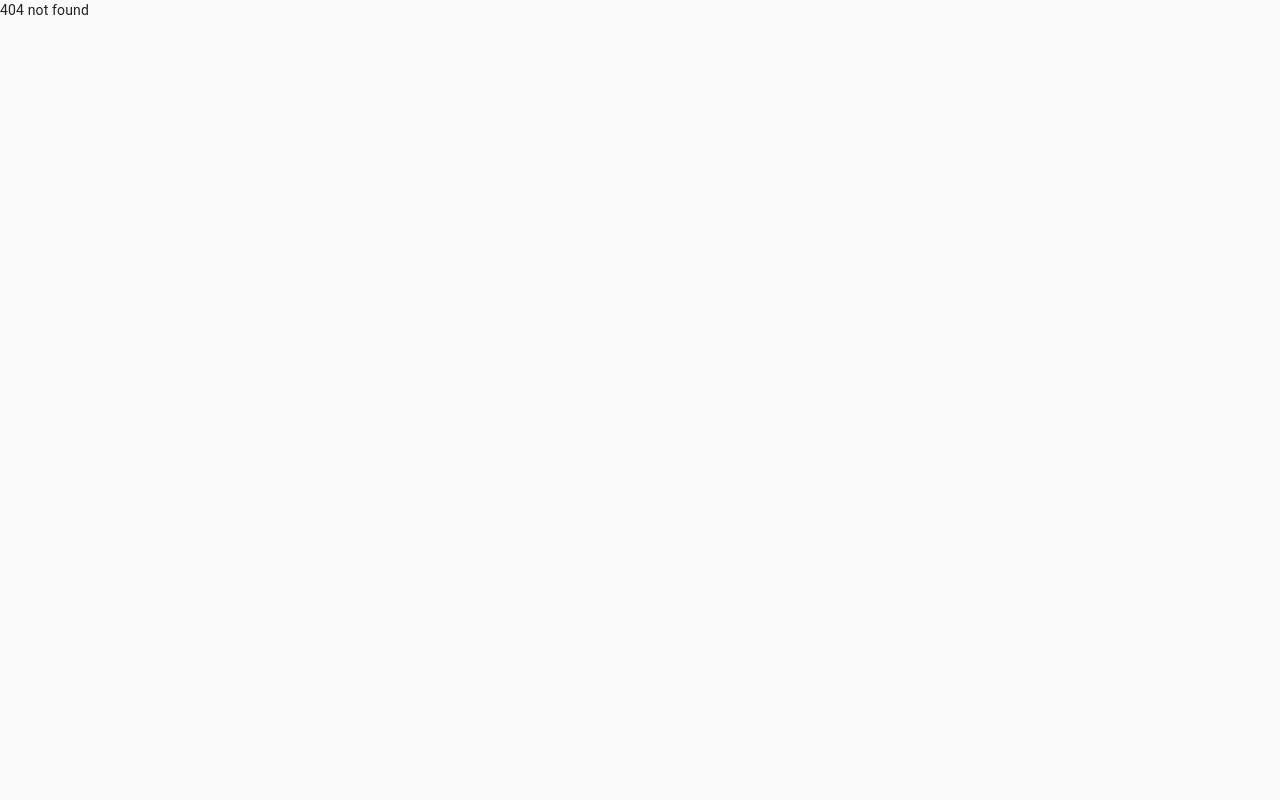
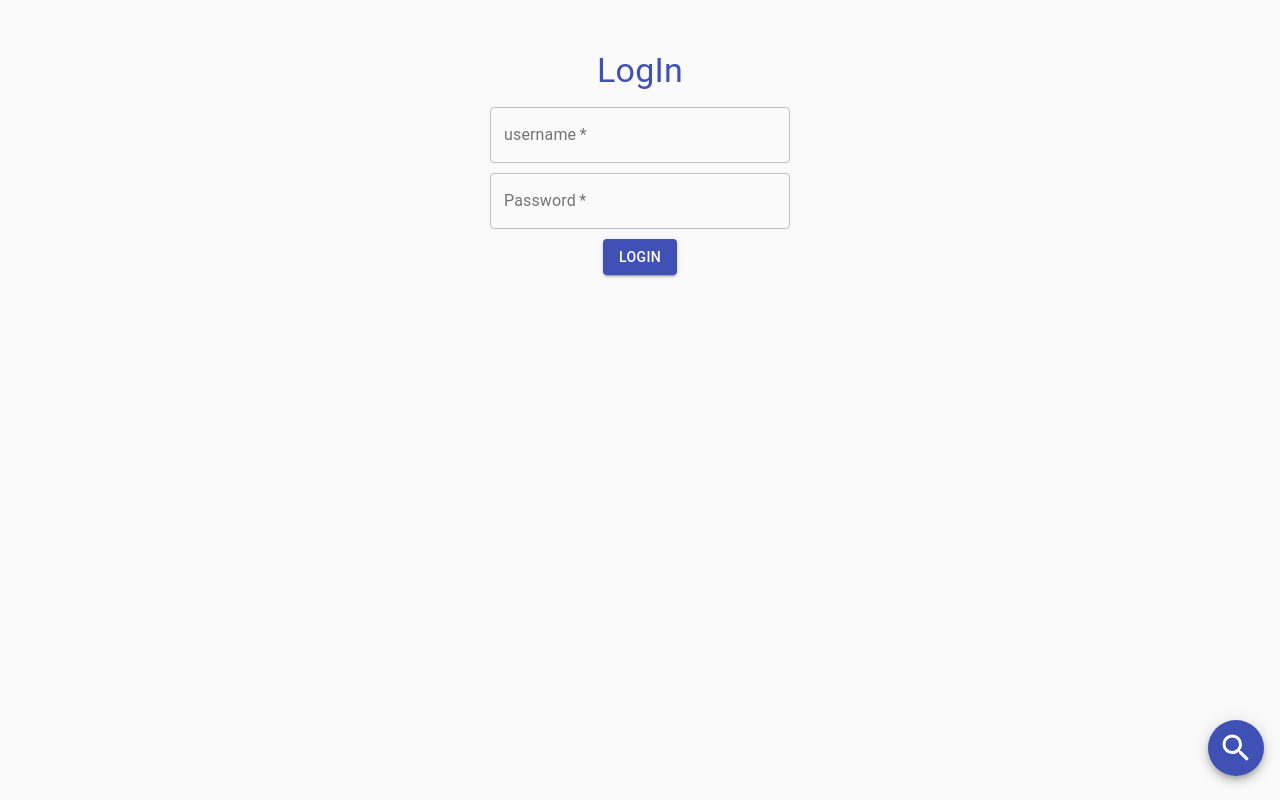
Before and after one commit to microStationCorp/abbr-client, a React (Create React App) app: page /abbr-client/admin in a window 1280 px wide. Before the commit this address had no page. Built offline with nearby package versions, Linux system fonts and the light colour scheme.

Commit message:
admin route added

```diff
--- a/src/App.js
+++ b/src/App.js
@@ -5,6 +5,7 @@ import { BrowserRouter as Router, Switch, Route } from "react-router-dom";
 import AddNewForm from "./components/AddNew/AddNewForm";
 import SearchPage from "./components/Search/SearchPage";
 import ErrorPage from "./components/Error/ErrorPage";
+import AdminPage from "./components/Admin/AdminPage";
 
 function App() {
   return (
@@ -15,6 +16,9 @@ function App() {
           <Switch>
             <Route path="/add">
               <AddNewForm />
+            </Route>
+            <Route path="/admin">
+              <AdminPage />
             </Route>
             <Route exact path="/">
               <SearchPage />
--- /dev/null
+++ b/src/components/Admin/AdminHomePage.js
@@ -0,0 +1,7 @@
+export default function AdminHome() {
+  return (
+    <>
+      <div>admin home page</div>
+    </>
+  );
+}
--- /dev/null
+++ b/src/components/Admin/AdminLoginPage.js
@@ -0,0 +1,116 @@
+import {
+  Button,
+  Container,
+  FormGroup,
+  makeStyles,
+  TextField,
+  Typography,
+} from "@material-ui/core";
+import { useState, useEffect } from "react";
+import { loginAction } from "../../redux/actions/adminAction";
+import { connect } from "react-redux";
+const useStyle = makeStyles((theme) => ({
+  inputBox: {
+    width: "300px",
+  },
+  formGroup: {
+    display: "flex",
+    alignItems: "center",
+    padding: "5px",
+  },
+  container: {
+    marginTop: "20px",
+    padding: "30px",
+  },
+}));
+
+function AdminLogin({ loginAction, isAdminLoading }) {
+  const classes = useStyle();
+
+  const [admin, setAdmin] = useState({
+    username: "",
+    password: "",
+  });
+  const [isDisable, setIsDisable] = useState(false);
+
+  useEffect(() => {
+    if (isAdminLoading) {
+      setIsDisable(true);
+    } else {
+      setIsDisable(false);
+    }
+  }, [isAdminLoading]);
+
+  const onSubmitHandler = (e) => {
+    e.preventDefault();
+
+    console.log(admin);
+    loginAction(admin);
+
+    setAdmin({
+      username: "",
+      password: "",
+    });
+  };
+  return (
+    <>
+      <div>
+        <Container maxWidth="sm" className={classes.container}>
+          <Typography
+            align="center"
+            variant="h4"
+            color="primary"
+            style={{ marginBottom: "10px" }}
+          >
+            LogIn
+          </Typography>
+
+          <form onSubmit={onSubmitHandler}>
+            <FormGroup className={classes.formGroup}>
+              <TextField
+                className={classes.inputBox}
+                required
+                variant="outlined"
+                label="username"
+                value={admin.username}
+                onChange={(e) =>
+                  setAdmin({ ...admin, username: e.target.value })
+                }
+              />
+            </FormGroup>
+            <FormGroup className={classes.formGroup}>
+              <TextField
+                className={classes.inputBox}
+                required
+                variant="outlined"
+                label="Password"
+                type="password"
+                value={admin.password}
+                onChange={(e) =>
+                  setAdmin({ ...admin, password: e.target.value })
+                }
+              />
+            </FormGroup>
+            <FormGroup className={classes.formGroup}>
+              <Button
+                type="submit"
+                variant="contained"
+                color="primary"
+                disabled={isDisable}
+              >
+                LogIn
+              </Button>
+            </FormGroup>
+          </form>
+        </Container>
+      </div>
+    </>
+  );
+}
+
+const mapStateToProps = (state) => {
+  return {
+    isAdminLoading: state.admin.isAdminLoading,
+  };
+};
+export default connect(mapStateToProps, { loginAction })(AdminLogin);
--- /dev/null
+++ b/src/components/Admin/AdminPage.js
@@ -0,0 +1,22 @@
+import AdminLogin from "./AdminLoginPage";
+import { mdiMagnify } from "@mdi/js";
+import FloatButton from "../FloatButton";
+import { connect } from "react-redux";
+import AdminHome from "./AdminHomePage";
+
+function AdminPage({ isAdmin }) {
+  return (
+    <>
+      {isAdmin ? <AdminHome /> : <AdminLogin />}
+      <FloatButton iconName={mdiMagnify} goto="search" />
+    </>
+  );
+}
+
+const mapStateToProps = (state) => {
+  return {
+    isAdmin: state.admin.isAuthenticated,
+  };
+};
+
+export default connect(mapStateToProps)(AdminPage);
--- a/src/redux/actions/adminAction.js
+++ b/src/redux/actions/adminAction.js
@@ -4,11 +4,16 @@ import {
   ADMIN_LOADED,
   ADMIN_LOADING,
   LOGIN_FAILED,
+  LOGIN_PROCESSING,
   LOGIN_SUCCESS,
   LOG_OUT,
 } from "../constant/constants";
 
 export const loginAction = ({ username, password }) => (dispatch) => {
+  dispatch({
+    type: LOGIN_PROCESSING,
+  });
+
   //headers
   const config = {
     headers: {
--- a/src/redux/constant/constants.js
+++ b/src/redux/constant/constants.js
@@ -8,6 +8,7 @@ export const ADMIN_LOADING = "ADMIN_LOADING";
 export const ADMIN_LOADED = "ADMIN_LOADED";
 export const ADMIN_AUTH_ERROR = "ADMIN_AUTH_ERROR";
 
+export const LOGIN_PROCESSING = "LOGIN_PROCESSING";
 export const LOGIN_SUCCESS = "LOGIN_SUCCESS";
 export const LOGIN_FAILED = "LOGIN_FAILED";
 export const LOG_OUT = "LOG_OUT";
--- a/src/redux/reducer/reducer.js
+++ b/src/redux/reducer/reducer.js
@@ -9,6 +9,7 @@ import {
   GET_DATA,
   ITEM_LOADING,
   LOGIN_FAILED,
+  LOGIN_PROCESSING,
   LOGIN_SUCCESS,
   LOG_OUT,
 } from "../constant/constants";
@@ -77,6 +78,11 @@ export const adminReducer = (state = adminState, action) => {
         ...state,
         isAdminLoading: true,
       };
+    case LOGIN_PROCESSING:
+      return {
+        ...state,
+        isAdminLoading: true,
+      };
     case ADMIN_AUTH_ERROR:
       localStorage.removeItem("token");
       return {
```
Also changed, not shown: 1 other file (tests, documents, lock files or other folders).
